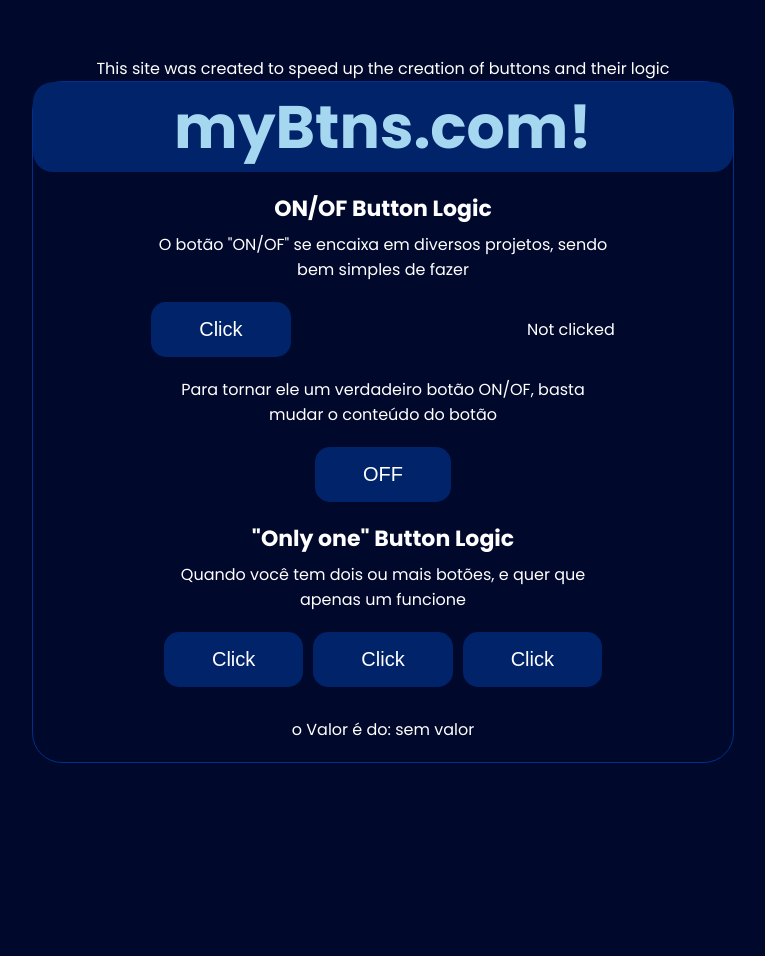
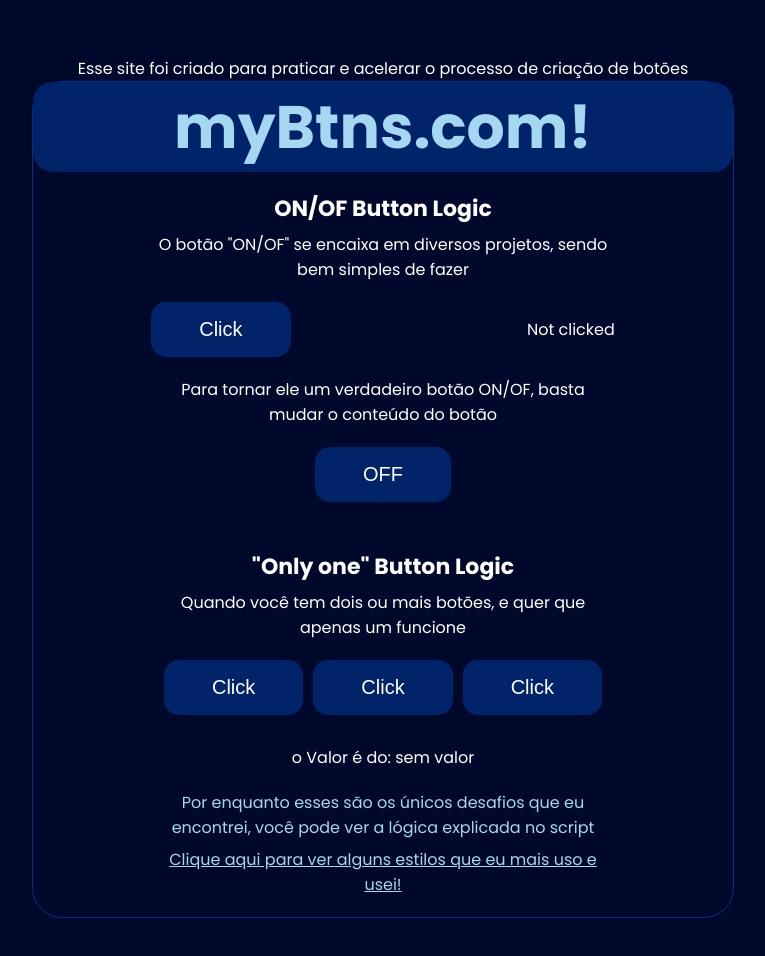
Before and after one commit to GabFigueiredo/myPreBtnsSettings, a plain HTML site: page index.html in a window 1280 px wide. Shown: the whole page, without its empty margins (257-1022 px from the left). Before the commit the page ends 819 px from the top, so only its background shows below. Drawn offline with Linux system fonts and the light colour scheme.

Commit message:
A primeira versão do MyBtns

```diff
--- a/index.html
+++ b/index.html
@@ -9,7 +9,7 @@
 </head>
 <body>
     <div class="container">
-        <div class="subHeader">This site was created to speed up the creation of buttons and their logic</div>
+        <div class="subHeader">Esse site foi criado para praticar e acelerar o processo de criação de botões</div>
         <div class="contentLine">
             <div class="headerBox">
                 <div class="header">myBtns.com!</div>
@@ -38,6 +38,10 @@
                     <a class="paragraph" id="secondDisplay">o Valor é do: sem valor </a>
                 </div>
             </div>
+            <div class="finalBox">
+                <a class="final">Por enquanto esses são os únicos desafios que eu encontrei, você pode ver a lógica explicada no script</a>
+                <a class="final"href="teste.html">Clique aqui</href> para ver alguns estilos que eu mais uso e usei!</a>
+            </div>
         </div>
     </div>
 
--- a/style.css
+++ b/style.css
@@ -67,6 +67,7 @@ button {
     justify-content: space-around;
     align-items: center;
     min-width: 700px;
+    margin-bottom: 3rem;
 }
 
 .special {
@@ -91,3 +92,17 @@ button {
 .paragraph {
     font-size: 16px;
 }
+
+.finalBox {
+    display: flex;
+    flex-direction: column;
+    align-items: center;
+    gap: 7px;
+    justify-content: center;
+    width: 700px;
+    margin-bottom: 20px;
+}
+
+.final {
+    color: #A6D7F1;
+}
```
